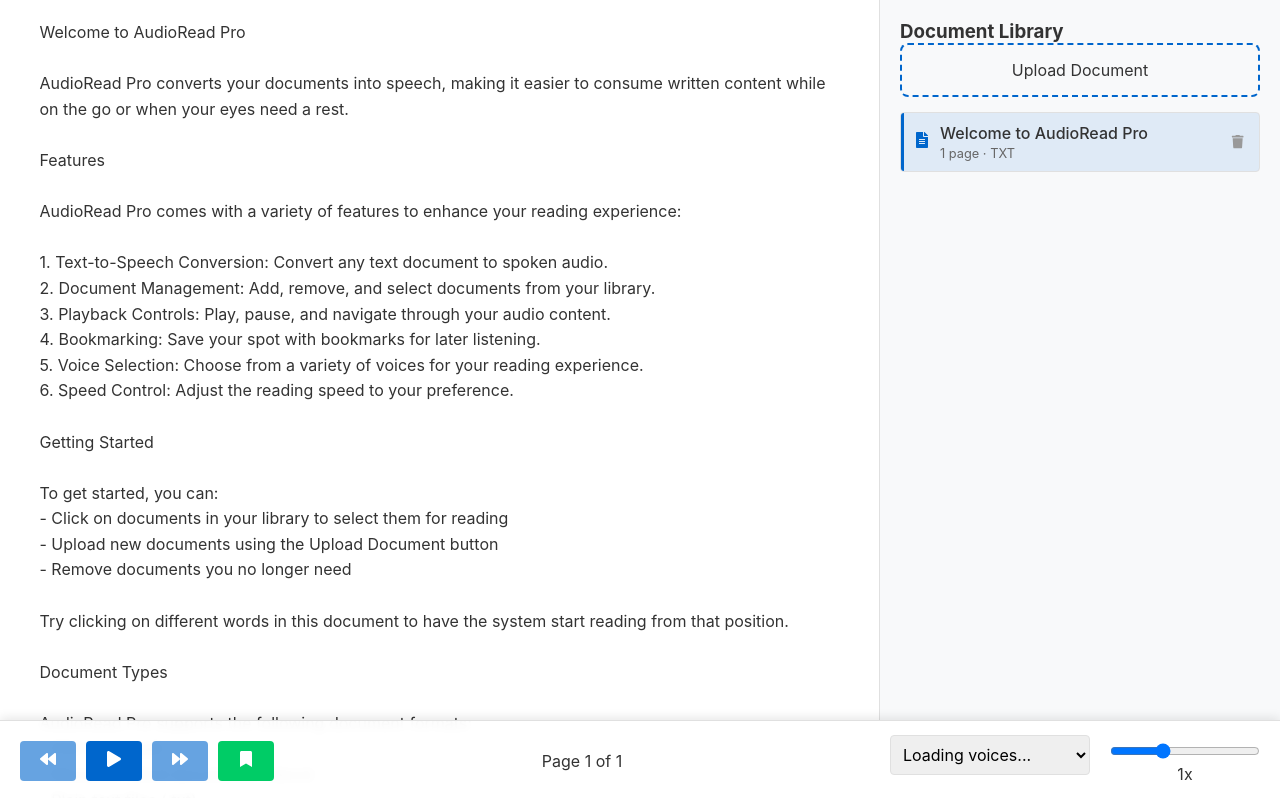
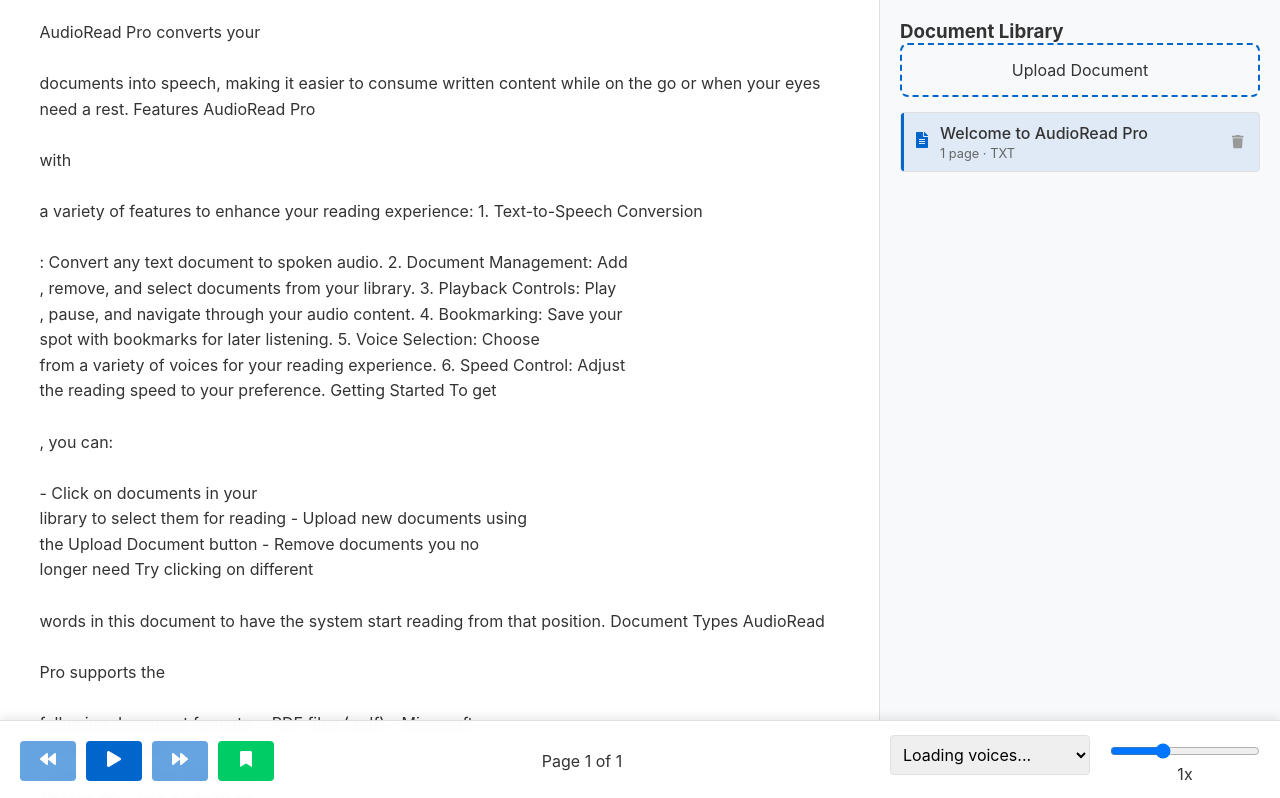
Before and after one commit to Workflow-Manager-admin/audioread-pro-95473-95490, a React (Create React App) app in the folder audio_read_pro/: page / in a window 1280 px wide. Shown: the top 798 px of the page. Built offline with nearby package versions, Linux system fonts and the light colour scheme.

Commit message:
Auto-commit: Changes as of 2025-06-02T15:59:26.910762+00:00

```diff
--- a/audio_read_pro/src/App.js
+++ b/audio_read_pro/src/App.js
@@ -511,6 +511,22 @@
     });
   }
 
+  // --- Memoized shared word spans for current full document scope (cross-page) ---
+  // This ensures both rendering and boundary logic use the same splitTextToWordSpans output.
+  const [sharedWordSpans, setSharedWordSpans] = useState([]);
+  useEffect(() => {
+    if (documentText) {
+      try {
+        // Only recompute if document text changes
+        setSharedWordSpans(splitTextToWordSpans(documentText, 0));
+      } catch (e) {
+        setSharedWordSpans([]);
+      }
+    } else {
+      setSharedWordSpans([]);
+    }
+  }, [documentText]);
+
   // Render text with clickable words, emitting spans aligned to canonical offsets
   const renderTextWithClickableWords = () => {
     if (!currentPageText) return null;
@@ -518,26 +534,50 @@
 
     // Correct starting offset for this page within the global text
     const pageStart = docPages[currentPage - 1]?.startPosition || 0;
+    const pageEnd = docPages[currentPage - 1]?.endPosition || 0;
     wordElementsRef.current = {};
 
-    // Split text into paragraphs
+    // Defensive: filter sharedWordSpans to only those whose offset is in current page range
+    const pageWordSpans = (sharedWordSpans || []).filter(
+      span =>
+        typeof span.offset === 'number' &&
+        span.offset >= pageStart &&
+        span.offset < pageEnd
+    );
+
+    // Generate markup: reconstruct paragraphs by slice of word spans between paragraph breaks
+    // Paragraphs by \n, track running globalOffset
     const paragraphs = currentPageText.split('\n');
-    let runningOffset = pageStart;
+    let paraSpans = [];
+    let currOffset = pageStart;
+    let wordSpanIdx = 0;
 
     return paragraphs.map((paragraph, paraIndex) => {
+      let paraLen = paragraph.length + 1; // +1 for newline
+      // Gather all word spans whose offset falls in this paragraph range (defensive for CR/LF)
+      let paraStart = currOffset;
+      let paraEnd = paraStart + paragraph.length;
+      let theseSpans = [];
+      // Defensive lookahead
+      while (
+        wordSpanIdx < pageWordSpans.length &&
+        pageWordSpans[wordSpanIdx].offset < paraEnd
+      ) {
+        theseSpans.push(pageWordSpans[wordSpanIdx]);
+        wordSpanIdx++;
+      }
+      currOffset += paraLen;
+
       if (!paragraph.trim()) {
-        runningOffset += paragraph.length + 1;
         return <p key={`p-${paraIndex}`}>&nbsp;</p>;
       }
-
-      // Use canonical utility for splitting into word/non-word spans
-      const spans = splitTextToWordSpans(paragraph, runningOffset);
-      runningOffset += paragraph.length + 1;
-
       return (
         <p key={`p-${paraIndex}`}>
-          {spans.map((span, idx) => {
-            const wordKey = `word-${span.offset - pageStart}-${span.text}`.replace(/\s+/g, '').toLowerCase();
+          {theseSpans.length
+            ? theseSpans.map((span, idx) => {
+                // Canonical wordKey, always based on global offsets (for current page).
+                const relOffset = span.offset - pageStart;
+                const wordKey = `word-${relOffset}-${span.text}`.replace(/\s+/g, '').toLowerCase();
                 const wordId = wordKey;
 
                 if (span.word) {
@@ -559,7 +599,8 @@
                   // Spaces or punctuation
                   return <span key={`space-${paraIndex}-${idx}`}>{span.text}</span>;
                 }
-          })}
+              })
+            : paragraph}
         </p>
       );
     });
```
Lines whose indentation alone changed are shown as unchanged.
